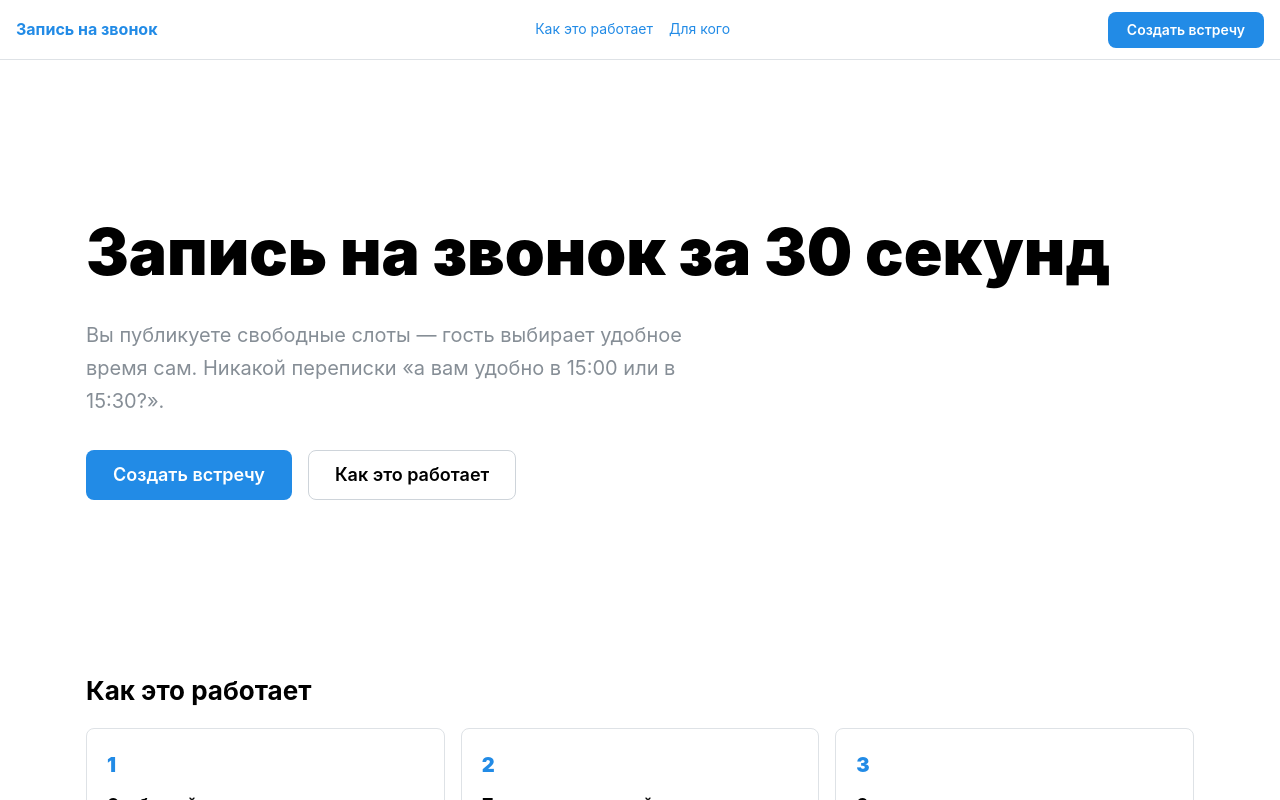
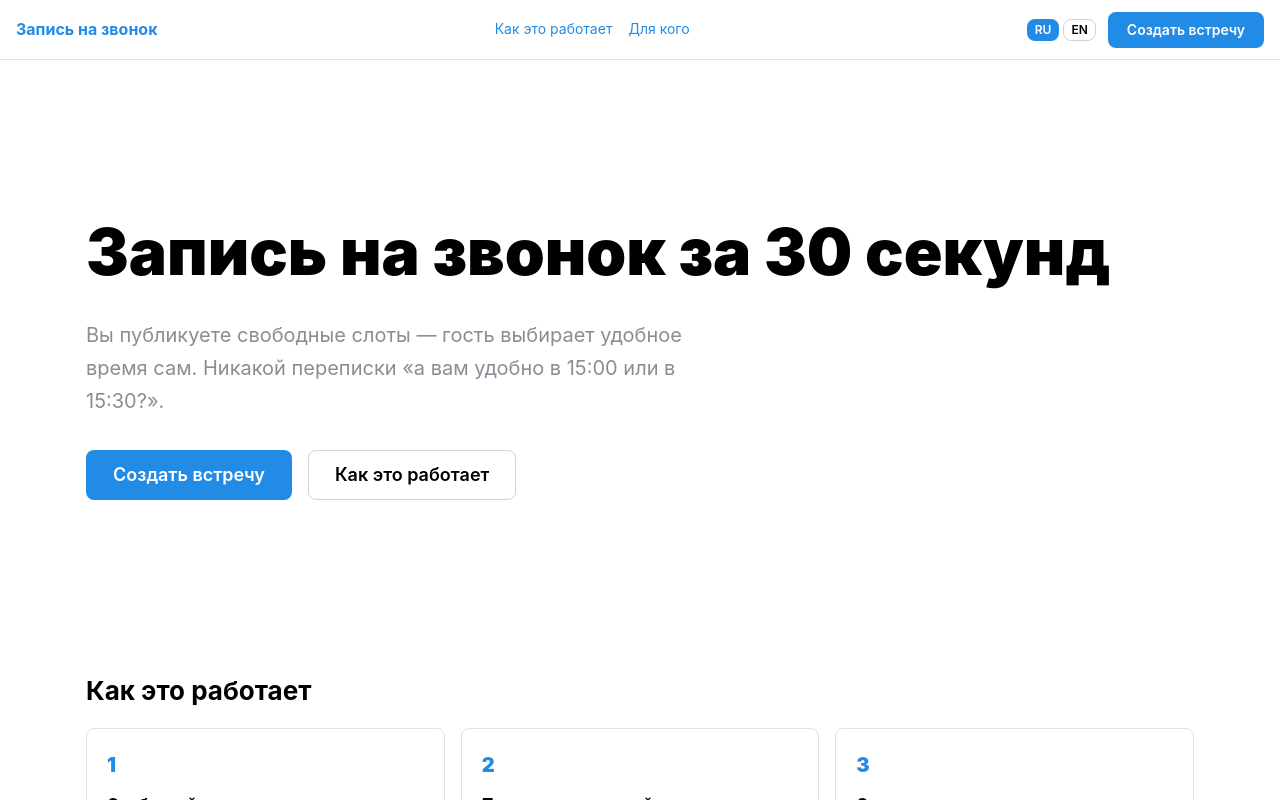
Before and after one commit to Pir-4/ai-for-developers-project-386, a React (Vite) app in the folder web/: page / in a window 1280 px wide. Shown: the top 800 px of the page. Built offline with nearby package versions, Linux system fonts and the light colour scheme.

Commit message:
feat(web): add RU/EN language switcher with persistence

```diff
--- a/web/src/components/SiteHeader.tsx
+++ b/web/src/components/SiteHeader.tsx
@@ -1,12 +1,36 @@
 import { AppShell, Anchor, Button, Group } from '@mantine/core'
-import { useLanding } from '../i18n.tsx'
+import { useLanding, useLandingLocale } from '../i18n.tsx'
 import { audiencesHref, createMeetingHref, howHref } from '../links.ts'
+
+function LocaleSwitcher() {
+  const { locale, setLocale } = useLandingLocale()
+  return (
+    <Group gap={4} aria-label="Language">
+      <Button
+        size="compact-xs"
+        variant={locale === 'ru' ? 'filled' : 'default'}
+        aria-pressed={locale === 'ru'}
+        onClick={() => setLocale('ru')}
+      >
+        RU
+      </Button>
+      <Button
+        size="compact-xs"
+        variant={locale === 'en' ? 'filled' : 'default'}
+        aria-pressed={locale === 'en'}
+        onClick={() => setLocale('en')}
+      >
+        EN
+      </Button>
+    </Group>
+  )
+}
 
 export function SiteHeader() {
   const t = useLanding()
   return (
     <AppShell.Header>
-      <Group h="100%" px="md" justify="space-between">
+      <Group h="100%" px="md" justify="space-between" gap="sm">
         <Anchor href="/" fw={700} underline="never">
           {t.logo}
         </Anchor>
@@ -18,9 +42,12 @@ export function SiteHeader() {
             {t.nav.owners}
           </Anchor>
         </Group>
-        <Button component="a" href={createMeetingHref} size="sm">
-          {t.createMeeting}
-        </Button>
+        <Group gap="sm">
+          <LocaleSwitcher />
+          <Button component="a" href={createMeetingHref} size="sm">
+            {t.createMeeting}
+          </Button>
+        </Group>
       </Group>
     </AppShell.Header>
   )
--- a/web/src/i18n.tsx
+++ b/web/src/i18n.tsx
@@ -1,5 +1,7 @@
-import { createContext, useContext, useState, type ReactNode } from 'react'
+import { createContext, useContext, useEffect, useState, type ReactNode } from 'react'
 import { defaultLocale, landingCopy, type Locale } from './content/landing.ts'
+
+const STORAGE_KEY = 'ui.locale'
 
 type LandingLocaleValue = {
   locale: Locale
@@ -11,8 +13,27 @@ const LandingLocaleContext = createContext<LandingLocaleValue>({
   setLocale: () => {},
 })
 
+function readStoredLocale(): Locale {
+  try {
+    const stored = window.localStorage.getItem(STORAGE_KEY)
+    return stored === 'ru' || stored === 'en' ? stored : defaultLocale
+  } catch {
+    // storage unavailable (e.g. private mode) — default locale
+    return defaultLocale
+  }
+}
+
 export function LandingLocaleProvider({ children }: { children: ReactNode }) {
-  const [locale, setLocale] = useState<Locale>(defaultLocale)
+  const [locale, setLocale] = useState<Locale>(readStoredLocale)
+
+  useEffect(() => {
+    document.documentElement.lang = locale
+    try {
+      window.localStorage.setItem(STORAGE_KEY, locale)
+    } catch {
+      // persistence is best-effort
+    }
+  }, [locale])
 
   return (
     <LandingLocaleContext.Provider value={{ locale, setLocale }}>
```
Also changed, not shown: 1 other file (tests, documents, lock files or other folders).
